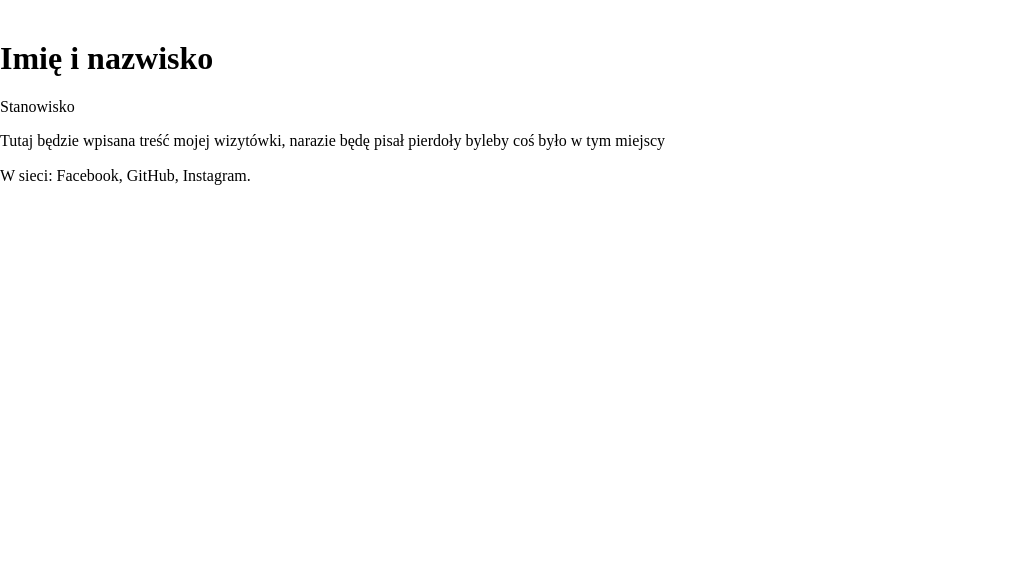
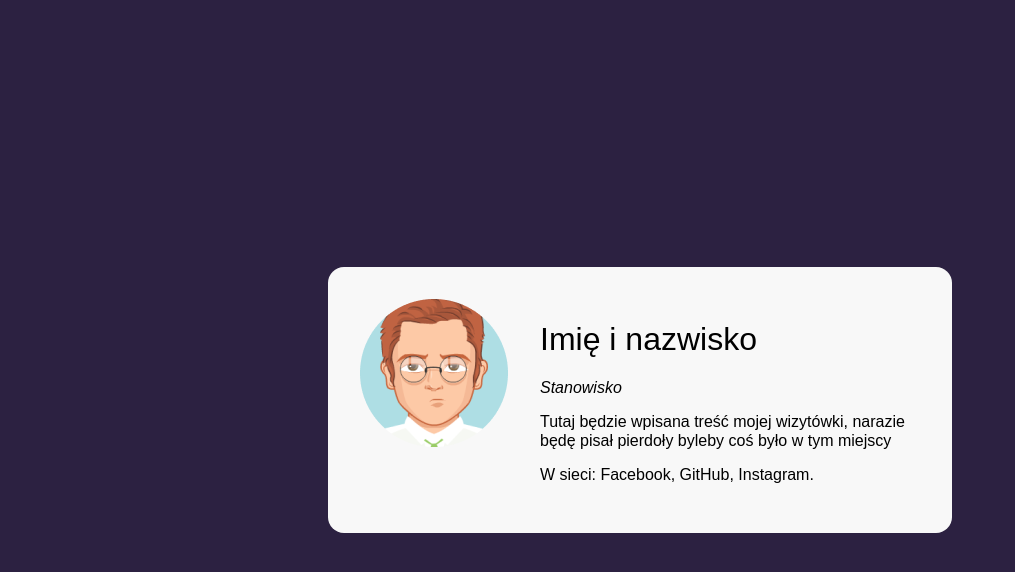
Before and after one commit to karolwasemann/business-card, a plain HTML site: page index.html in a window 1280 px wide. Shown: the whole page, without its empty margins (0-1015 px from the left). Drawn offline with Linux system fonts and the light colour scheme.

Commit message:
BEM & add avatar & basic css and flex

```diff
--- a/index.html
+++ b/index.html
@@ -1,5 +1,5 @@
 <!DOCTYPE html>
-<html lang="ppl">
+<html lang="pl">
   <head>
     <meta charset="UTF-8" />
     <meta name="viewport" content="width=device-width, initial-scale=1.0" />
@@ -8,19 +8,21 @@
     <link rel="stylesheet" href="style.css" />
   </head>
   <body>
-    <main>
-      <article>
-        <img src="" alt="" />
-        <header>
-          <h1>Imię i nazwisko</h1>
-          <p>Stanowisko</p>
+    <main class="main">
+      <article class="person">
+        <img class="person__picture" src="avatar.png" alt="" />
+        <div>
+        <header class="person__info">
+          <h1 class="person__name">Imię i nazwisko</h1>
+          <p class="person__position">Stanowisko</p>
         </header>
-        <p>
+        <p class="person__description">
           Tutaj będzie wpisana treść mojej wizytówki, narazie będę pisał
           pierdoły byleby coś było w tym miejscy
         </p>
-        <p>W sieci: Facebook, GitHub, Instagram.</p>
+        <p class="person__description">W sieci: Facebook, GitHub, Instagram.</p>
       </article>
     </main>
+</div>
   </body>
 </html>
--- a/style.css
+++ b/style.css
@@ -0,0 +1,49 @@
+html {
+  box-sizing: border-box;
+}
+
+*,
+*:before,
+*:after {
+  box-sizing: inherit;
+}
+
+body {
+  background: #2c2141;
+  font-family: Arial, Helvetica, sans-serif;
+  min-height: 100vh;
+  display: flex;
+  justify-content: center;
+  align-items: center;
+}
+
+.main {
+  width: 624px;
+  background: #f8f8f8;
+  border-radius: 16px;
+  padding: 32px;
+  margin: 16px;
+}
+
+.person {
+  display: flex;
+  align-items: flex-start;
+  margin: 0;
+}
+
+.person__info {
+}
+
+.person__name {
+  font-weight: normal;
+  /* margin: 0; */
+}
+
+.person__position {
+  font-style: italic;
+  /* margin: 0; */
+}
+
+.person__picture {
+  padding-right: 32px;
+}
```
Also changed, not shown: avatar.png (added).
